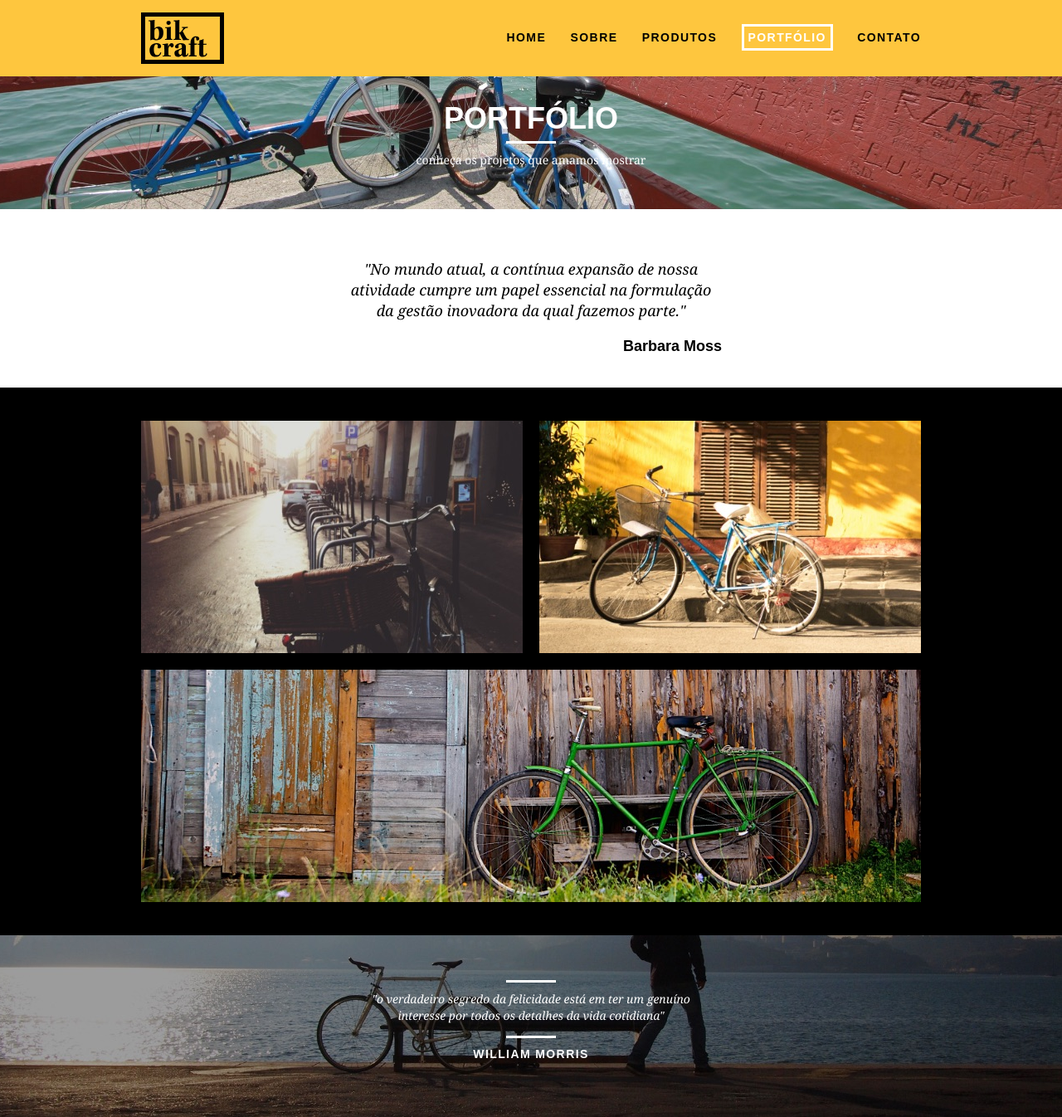
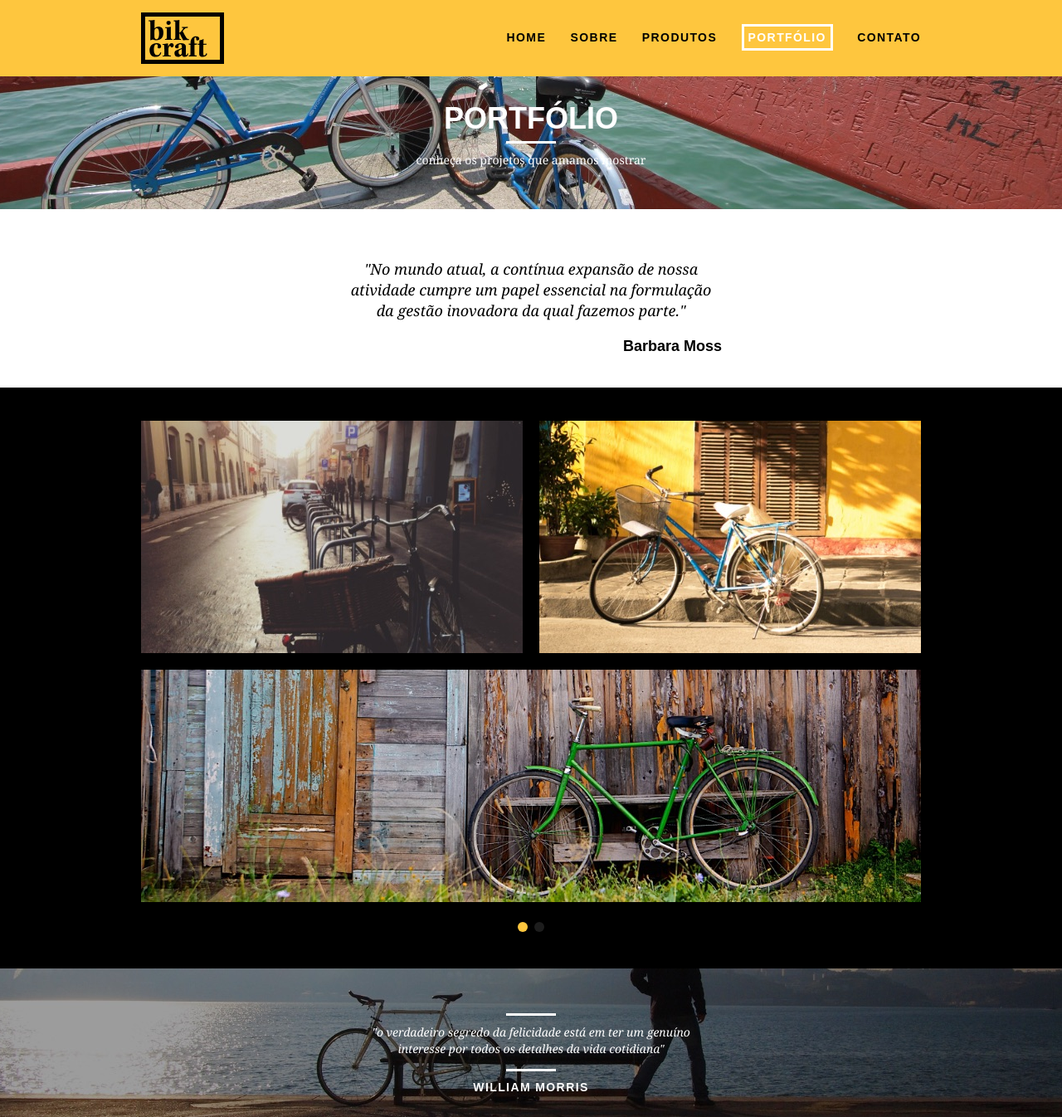
Before and after one commit to BielMar-01/Bikcraft-com-WordPress, a PHP site: page /portfolio.html in a window 1280 px wide. Shown: the top 1346 px of the page at 83% size. Run offline with PHP 8.4, Linux system fonts and the light colour scheme.

Commit message:
Adcionando Slide com JS

```diff
--- a/webBikcraft/about.html
+++ b/webBikcraft/about.html
@@ -12,6 +12,11 @@
   <link rel="stylesheet" href="css/style.css">
   <link rel="stylesheet" href="css/about.css">
   <link rel="stylesheet" href="css/responsivo.css">
+
+  <!-- SCRIPTS-->
+  <script>
+    document.documentElement.classList.add("js");
+  </script>
 </head>
 <body>
 
--- a/webBikcraft/contact.html
+++ b/webBikcraft/contact.html
@@ -12,6 +12,11 @@
   <link rel="stylesheet" href="css/style.css">
   <link rel="stylesheet" href="css/contact.css">
   <link rel="stylesheet" href="css/responsivo.css">
+
+  <!-- SCRIPTS-->
+  <script>
+    document.documentElement.classList.add("js");
+  </script>
 </head>
 <body>
 
--- a/webBikcraft/css/style.css
+++ b/webBikcraft/css/style.css
@@ -380,3 +380,46 @@ img {
   background: #fec63e;
   padding: 20px 0;
 }
+
+
+/* JAVASCRIPT QUOTE*/
+.js [data-slide] {
+  position: relative;
+}
+
+.js [data-slide] > * {
+  position: absolute;
+  top: 0px;
+  opacity: 0;
+}
+
+.js [data-slide] > .active {
+  position: relative;
+  opacity: 1;
+  transition: opacity 500ms;
+  z-index: 1;
+}
+
+/* JAVASCRIPT PORTFOLIO*/
+.js [data-slide-nav] {
+  display: block;
+  text-align: center;
+  margin-top: 20px;
+}
+
+.js [data-slide-nav] button {
+  display: inline-block;
+  width: 12px;
+  height: 12px;
+  margin: 4px;
+  border: none;
+  padding: 0px;
+  border-radius: 6px;
+  text-indent: -99px;
+  overflow: hidden;
+  background: #1d1d1d;
+}
+
+.js [data-slide-nav] button.active {
+  background: #fec63e;
+}
--- /dev/null
+++ b/webBikcraft/js/script.js
@@ -0,0 +1,18 @@
+
+if(window.SimpleSlide) {
+  new SimpleSlide({
+    slide: 'quote', // nome do atributo data-slide="principal"
+    //nav: false, // se deve ou não mostrar a navegação
+    //auto: true, // se o slide deve passar automaticamente
+    time: 5000, // tempo de transição dos slides
+    //pauseOnHover: true, // pausa a transição automática
+  });
+
+  new SimpleSlide({
+    slide: 'portfolio', // nome do atributo data-slide="principal"
+    nav: true, // se deve ou não mostrar a navegação
+    //auto: true, // se o slide deve passar automaticamente
+    time: 5000, // tempo de transição dos slides
+    //pauseOnHover: true, // pausa a transição automática
+  });
+}
--- /dev/null
+++ b/webBikcraft/js/simple-anime.js
@@ -0,0 +1 @@
+window.SimpleAnime=class{constructor(){this.items=document.querySelectorAll("[data-anime]"),this.init()}animateItems(){this.items.forEach(t=>{const e=Number(t.getAttribute("data-anime"));isNaN(e)||setTimeout(()=>{t.classList.add("anime")},e)})}handleVisibility(){void 0!==document.visibilityState?"visible"===document.visibilityState&&this.animateItems():this.animateItems()}init(){this.handleVisibility=this.handleVisibility.bind(this),this.handleVisibility(),document.addEventListener("visibilitychange",this.handleVisibility)}}
--- a/webBikcraft/portfolio.html
+++ b/webBikcraft/portfolio.html
@@ -12,6 +12,11 @@
   <link rel="stylesheet" href="css/style.css">
   <link rel="stylesheet" href="css/portfolio.css">
   <link rel="stylesheet" href="css/responsivo.css">
+
+  <!-- SCRIPTS-->
+  <script>
+    document.documentElement.classList.add("js");
+  </script>
 </head>
 <body>
 
@@ -42,19 +47,36 @@
   </section>
 
   <!-- BLOCKQUOTE -->
-  <section class="container">
+  <section class="container" data-slide="quote">
     <blockquote class="quote_portfolio">
       <p>"No mundo atual, a contínua expansão de nossa atividade cumpre um papel essencial na formulação da gestão inovadora da qual fazemos parte."</p>
       <cite>Barbara Moss</cite>
+    </blockquote>
+
+    <blockquote class="quote_portfolio">
+    <p>"Nada melhor do que dar um rolê com a minha Bikcraft na orla.
+      Essa é a minha companheira mais fiel, nunca me traiu e está sempre a minha disposição."</p>
+      <cite>Jhony Rato</cite>
+    </blockquote>
+
+    <blockquote class="quote_portfolio">
+    <p>"Aqueles que ainda não possuem uma Bikcraft, não sabem o que estão perdendo. A precisão é absurda e a velocidade transcendental. Nunca vi nada igual."</p>
+      <cite>Bernardo</cite>
     </blockquote>
   </section>
 
   <!-- PORTFOLIO -->
   <section class="portfolio">
-    <div class="container">
+    <div class="container" data-slide="portfolio">
       <ul class="portfolio_list">
         <li class="grid-8"><img src="img/portfolio/retro.jpg" alt="Bicicleta Retro"></li>
         <li class="grid-8"><img src="img/portfolio/passeio.jpg" alt="Bicicleta Passeio"></li>
+        <li class="grid-16"><img src="img/portfolio/esporte.jpg" alt="Bicicleta Esporte"></li>
+      </ul>
+
+      <ul class="portfolio_list">
+        <li class="grid-8"><img src="img/portfolio/passeio.jpg" alt="Bicicleta Passeio"></li>
+        <li class="grid-8"><img src="img/portfolio/retro.jpg" alt="Bicicleta Retro"></li>
         <li class="grid-16"><img src="img/portfolio/esporte.jpg" alt="Bicicleta Esporte"></li>
       </ul>
     </div>
@@ -130,5 +152,9 @@
       </div>
     </div>
   </footer>
+
+  <script src="./js/simple-slide.js"></script>
+  <script src="./js/simple-anime.js"></script>
+  <script src="./js/script.js"></script>
 </body>
 </html>
--- a/webBikcraft/products.html
+++ b/webBikcraft/products.html
@@ -12,6 +12,11 @@
   <link rel="stylesheet" href="css/style.css">
   <link rel="stylesheet" href="css/products.css">
   <link rel="stylesheet" href="css/responsivo.css">
+
+  <!-- SCRIPTS-->
+  <script>
+    document.documentElement.classList.add("js");
+  </script>
 </head>
 <body>
 
```
Also changed, not shown: webBikcraft/index.html (+7 -0 lines), webBikcraft/js/simple-slide.js (added, +1 -0 lines), 2 other files.
